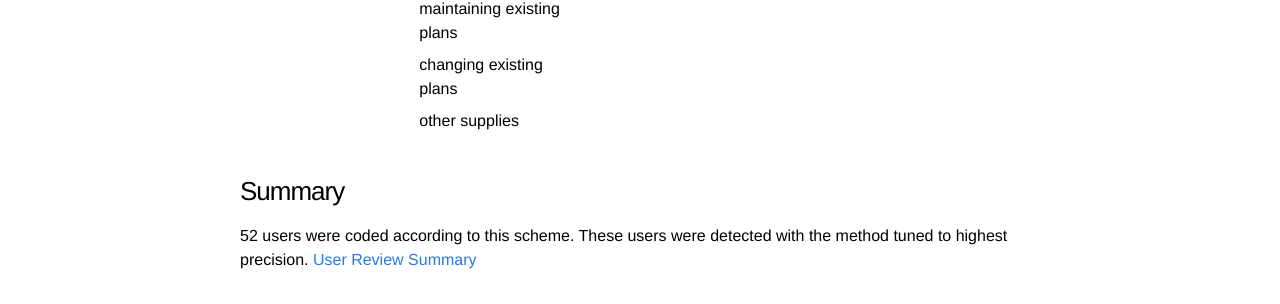
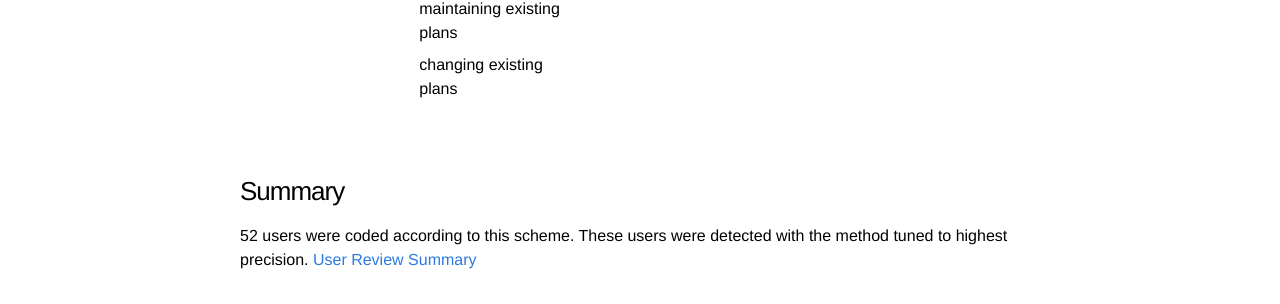
Before and after one commit to jenningsanderson/Twitter-Evacuation-Patterns, a Jekyll site: the page built from _posts/2014-09-07-Qualitative-Coding.md, in a window 1280 px wide. Shown: the part 788-1092 px from the top of the page. Built offline with Jekyll 4.4.1, drawn with Linux system fonts in a browser that asks for light colours.

Commit message:
coding updated again

```diff
--- a/_posts/2014-09-07-Qualitative-Coding.md
+++ b/_posts/2014-09-07-Qualitative-Coding.md
@@ -20,7 +20,7 @@ permalink: "/coding"
 | bored                            | booze                |             |                        |                        |
 |                                  | maintaining existing plans|        |                        |                        |
 |                                  | changing existing plans |          |                        |                        |
-|                                  | other supplies       |             |                        |                        |
+|                                  |                      |             |                        |                        |
 
 
 ###Summary
```
